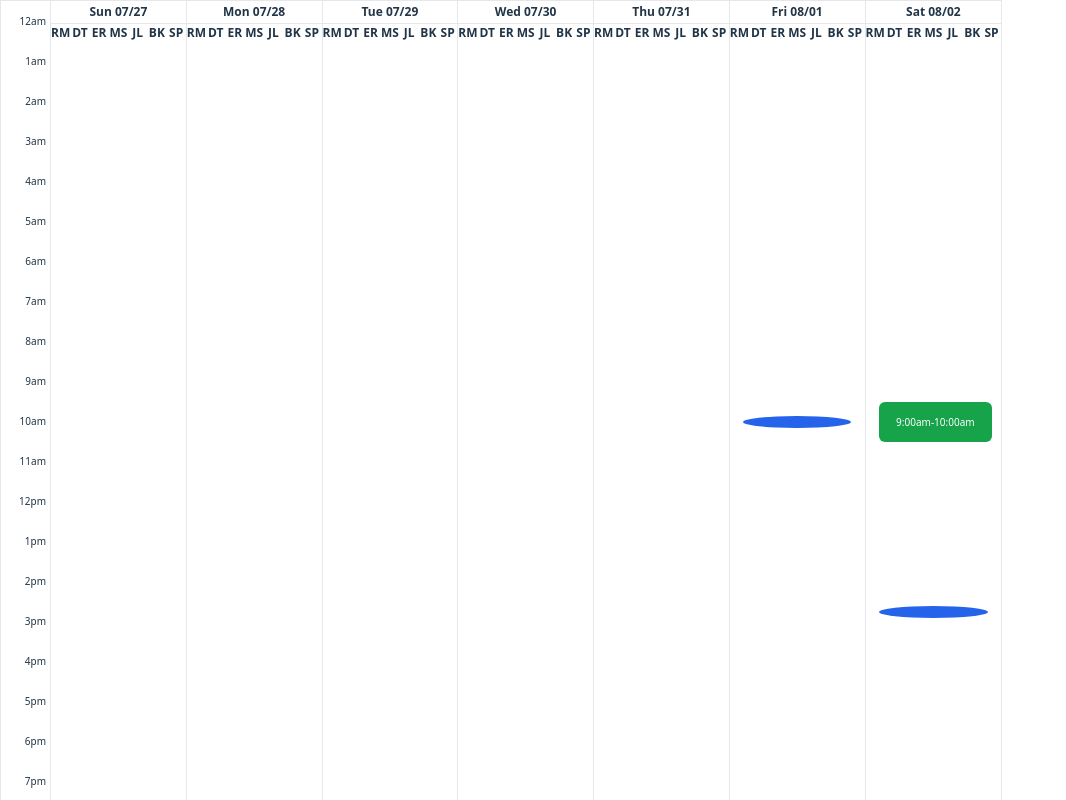
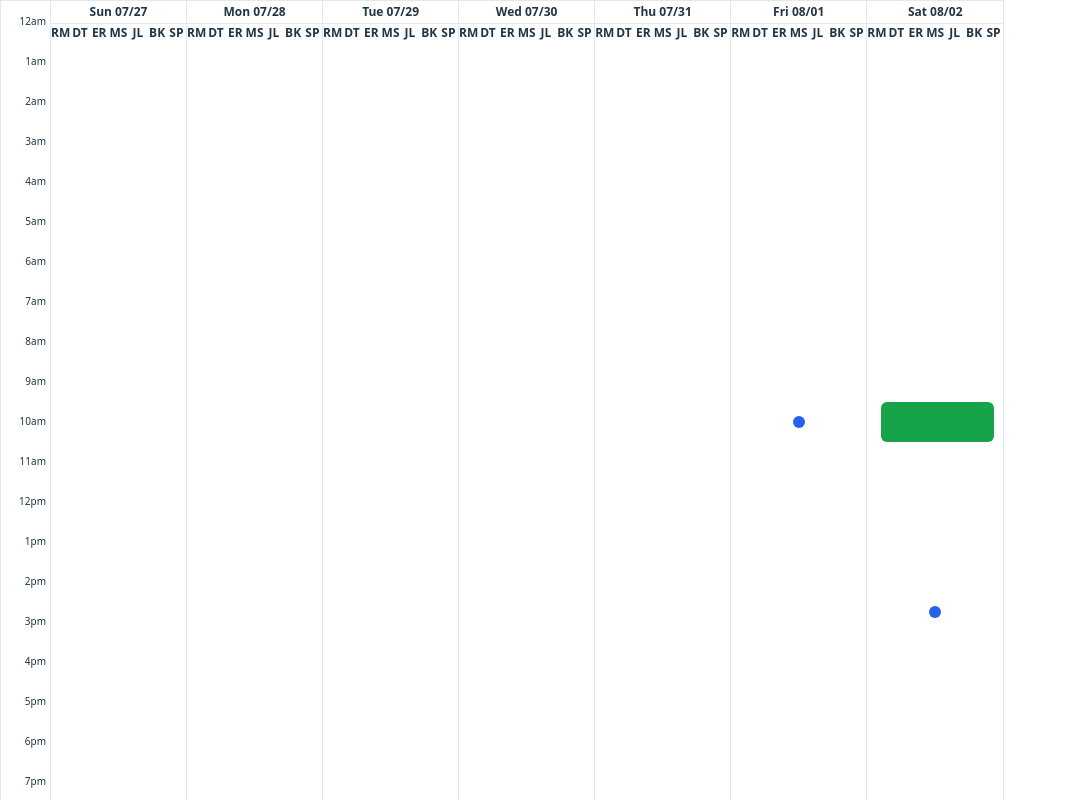
Before and after one commit to TheItalianGame/clur-vite, a React (Vite) app: page / in a window 1280 px wide. Shown: the top 800 px of the page, without its empty margins (0-1066 px from the left). Built offline with nearby package versions, Linux system fonts and the light colour scheme.

Commit message:
Refine calendar visuals and interactions

```diff
--- a/src/components/WeeklyCalendar.css
+++ b/src/components/WeeklyCalendar.css
@@ -5,6 +5,7 @@
   overflow: auto;
   display: grid;
   grid-template-columns: 50px repeat(7, 1fr);
+  width: 100%;
 }
 
 .time-col {
@@ -57,15 +58,19 @@
 
 .item {
   position: absolute;
+  cursor: pointer;
+  transition: transform .18s ease, width .18s ease, height .18s ease;
+}
+
+.item.circle {
+  border-radius: 50%;
+  transform: translateX(-50%);
+}
+
+.item.pill {
+  border-radius: 6px;
   left: 10%;
   width: 80%;
-  cursor: pointer;
-  transition: transform .18s ease;
-}
-
-.item.circle { border-radius: 50%; }
-.item.pill {
-  border-radius: 6px;
   display: flex;
   align-items: center;
   justify-content: center;
@@ -75,14 +80,11 @@
 }
 
 .item:hover { transform: scale(1.15); }
+.item.circle:hover { transform: translateX(-50%) scale(1.15); }
 
-.item .hover {
-  display: none;
-  position: absolute;
-  top: 0;
-  left: 100%;
-  margin-left: 6px;
-  z-index: 20;
+.item.expanded {
+  transform: none !important;
+  z-index: 10;
+  color: inherit;
+  padding: 0;
 }
-
-.item:hover .hover { display: block; }
--- a/src/components/WeeklyCalendar.tsx
+++ b/src/components/WeeklyCalendar.tsx
@@ -1,4 +1,4 @@
-import React, { useMemo } from "react";
+import React, { useMemo, useState } from "react";
 import type {
   EmployeeData,
   EventRecord,
@@ -13,7 +13,6 @@ import {
   normalizeWeekStart,
   minutesFromDayStart,
   dayIndexFromWeekStart,
-  formatRange,
 } from "../utils/date";
 import { format, addDays } from "date-fns";
 import LeadBox from "./LeadBox";
@@ -65,9 +64,12 @@ const WeeklyCalendar: React.FC<Props> = ({ data, weekStart }) => {
             const en = toDate(ev.end);
             const day = dayIndexFromWeekStart(st, base);
 
+            ev.employees.forEach((ename) => {
+              const idx = data.findIndex((e) => e.employee === ename);
+              if (idx === -1) return;
               out.push({
                 day,
-              col: colIdx + 1,
+                col: idx + 1,
                 top: minutesFromDayStart(st) * (HOUR_HEIGHT / 60),
                 height: Math.max(
                   (en.getTime() - st.getTime()) / 60000 * (HOUR_HEIGHT / 60),
@@ -77,6 +79,7 @@ const WeeklyCalendar: React.FC<Props> = ({ data, weekStart }) => {
                 color: palette.Event,
                 rec: r,
                 type: "Event",
+              });
             });
           } else {
             const ts =
@@ -106,6 +109,8 @@ const WeeklyCalendar: React.FC<Props> = ({ data, weekStart }) => {
 
     return out;
   }, [data, base]);
+
+  const [expanded, setExpanded] = useState<number | null>(null);
 
   const dayHeight = 24 * HOUR_HEIGHT;
   const days = useMemo(() =>
@@ -162,23 +167,31 @@ const WeeklyCalendar: React.FC<Props> = ({ data, weekStart }) => {
               height: dayHeight,
             }}
           >
-            {items.filter((it) => it.day === di).map((it, i) => (
+            {items.filter((it) => it.day === di).map((it, i) => {
+              const isExp = expanded === i;
+              return (
                 <div
                   key={i}
-                className={`item ${it.kind}`}
+                  className={`item ${it.kind}${isExp ? " expanded" : ""}`}
                   style={{
                     gridColumnStart: it.col,
                     top: `${it.top}px`,
-                  height: it.kind === "circle" ? 12 : it.height,
-                  background: it.color,
+                    height: isExp ? "auto" : it.kind === "circle" ? 12 : it.height,
+                    background: isExp ? undefined : it.color,
+                    width: isExp
+                      ? 180
+                      : it.kind === "circle"
+                        ? 12
+                        : "80%",
+                    left: isExp ? 0 : it.kind === "circle" ? "50%" : "10%",
                   }}
+                  onMouseEnter={() => setExpanded(i)}
+                  onMouseLeave={() => setExpanded(null)}
                 >
-                {it.kind === "pill" && (
-                  <span>{formatRange((it.rec as EventRecord).start, (it.rec as EventRecord).end)}</span>
-                )}
-                <div className="hover">{renderBox(it.rec, it.type)}</div>
+                  {isExp ? renderBox(it.rec, it.type) : null}
                 </div>
-            ))}
+              );
+            })}
           </div>
         </div>
       ))}
```
Lines whose indentation alone changed are shown as unchanged.
